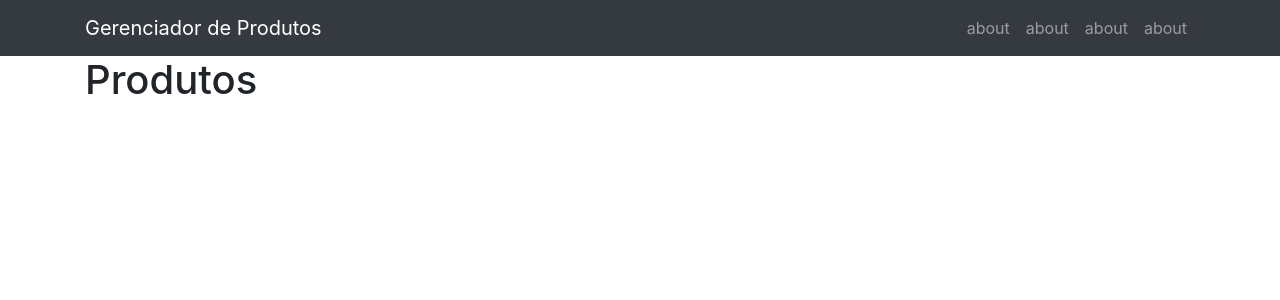
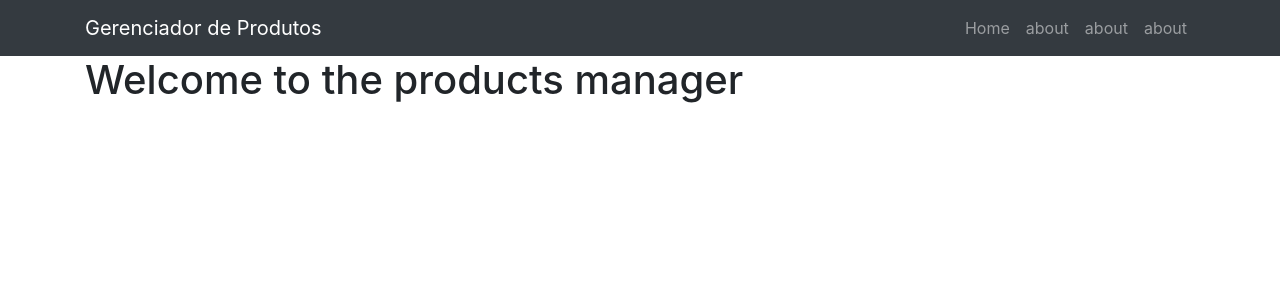
Before and after one commit to fernandovbs/react-products, a React (Create React App) app: page / in a window 1280 px wide. Shown: the top 300 px of the page. Built offline with nearby package versions, Linux system fonts and the light colour scheme.

Commit message:
include home and about routes

```diff
--- a/src/App.js
+++ b/src/App.js
@@ -1,24 +1,30 @@
 import React, { Component } from 'react'
+import {BrowserRouter as Router, Route, Link} from 'react-router-dom'
+import Home from './Home'
+import Sobre from './Sobre'
 
 class App extends Component {
   render() {
     return (
+      <Router>
         <div>
           <nav className="navbar navbar-dark bg-dark navbar-expand-lg">
             <div className="container">
               <a href="/" className="navbar-brand">Gerenciador de Produtos</a>
               <ul className="navbar-nav ">
+                <li className="nav-item"><Link to="/" className="nav-link">Home</Link></li>
                 <li className="nav-item"><a href="/" className="nav-link">about</a></li>
                 <li className="nav-item"><a href="/" className="nav-link">about</a></li>
-              <li className="nav-item"><a href="/" className="nav-link">about</a></li>
-              <li className="nav-item"><a href="/" className="nav-link">about</a></li>
+                <li className="nav-item"><Link to="/sobre" className="nav-link">about</Link></li>
               </ul>
             </div>
           </nav>
           <div className="container">
-          <h1>Produtos</h1>
+            <Route exact path='/' component={Home} />
+            <Route exact path='/sobre' component={Sobre} />
           </div>
         </div>
+      </Router>
     );
   }
 }
```
Lines whose indentation alone changed are shown as unchanged.
